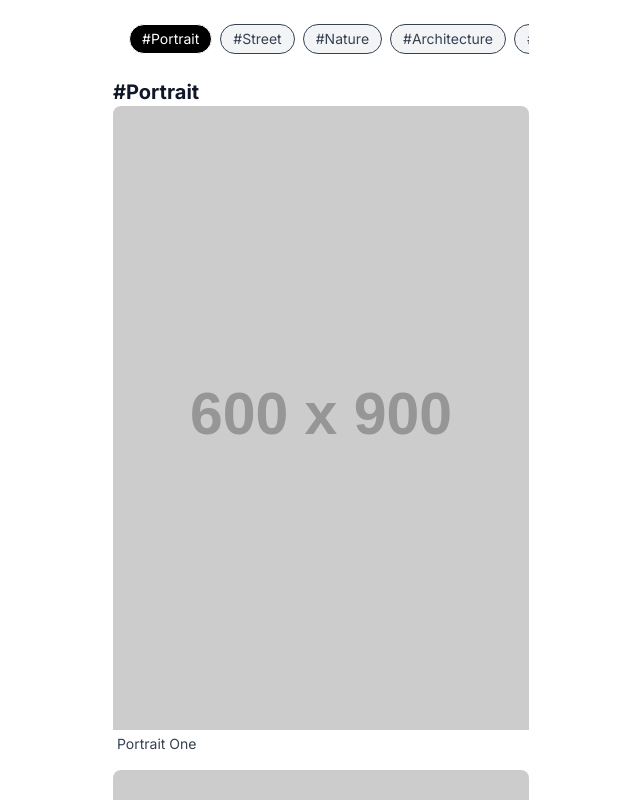
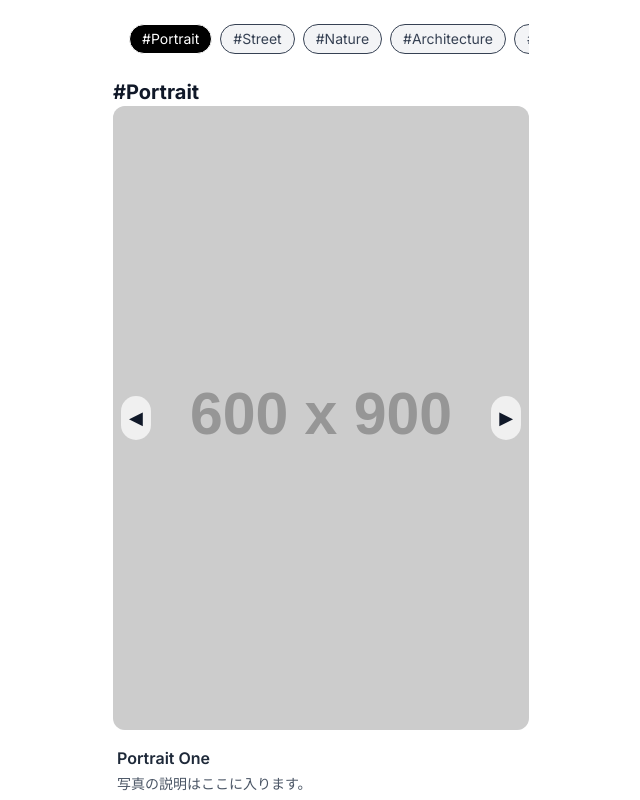
Before and after one commit to shuji0425/photo-frontend, a Next.js app: page / in a window 1280 px wide. Shown: the top 800 px of the page, without its empty margins (319-959 px from the left). Built offline with nearby package versions, Linux system fonts and the light colour scheme.

Commit message:
写真一覧を横表示

```diff
--- a/src/app/page.tsx
+++ b/src/app/page.tsx
@@ -3,8 +3,7 @@
 import { useState } from "react";
 import CategoryTagList from "@/components/category/CategoryTagList";
 import { mockPhotos } from "@/data/photo";
-import { Photo } from "@/types/photo";
-import PhotoList from "@/components/photo/PhotoList";
+import PhotoViewer from "@/components/photo/PhotoViewer";
 
 const availableTags = [
   "Portrait",
@@ -19,9 +18,6 @@ const availableTags = [
 
 export default function HomePage() {
   const [selectedTag, setSelectedTag] = useState("Portrait");
-  const filteredPhotos: Photo[] = mockPhotos.filter((photo) =>
-    photo.tags.includes(selectedTag)
-  );
 
   return (
     <div className="p-4 w-full max-w-md">
@@ -35,7 +31,7 @@ export default function HomePage() {
       {/* 今後のパーツ */}
       <div className="mt-4">
         <h1 className="text-xl font-bold">#{selectedTag}</h1>
-        <PhotoList photos={filteredPhotos} />
+        <PhotoViewer photos={mockPhotos} />
       </div>
     </div>
   );
--- /dev/null
+++ b/src/components/photo/PhotoDetails.tsx
@@ -0,0 +1,18 @@
+import type { Photo } from "@/types/photo";
+
+type Props = {
+  photo: Photo;
+};
+
+// 説明表示
+export default function PhotoDetails({ photo }: Props) {
+  return (
+    <div className="px-1 space-y-1 text-sm text-gray-800">
+      {photo.title && (
+        <h2 className="text-base font-semibold">{photo.title}</h2>
+      )}
+      <p className="text-gray-600">写真の説明はここに入ります。</p>
+      {/* 撮影位置追加できる */}
+    </div>
+  );
+}
--- /dev/null
+++ b/src/components/photo/PhotoMainView.tsx
@@ -0,0 +1,37 @@
+import Image from "next/image";
+import type { Photo } from "@/types/photo";
+
+type Props = {
+  photo: Photo;
+  onPrev: () => void;
+  onNext: () => void;
+};
+
+// 写真を表示しスライドさせられる
+export default function PhotoMainView({ photo, onPrev, onNext }: Props) {
+  return (
+    <div className="relative w-full aspect-[2/3] bg-gray-100 rounded-xl overflow-hidden">
+      <Image
+        src={photo.url}
+        alt={photo.title ?? ""}
+        fill
+        className="object-contain"
+        sizes="(max-width: 768px) 100vw, 400px"
+      />
+
+      {/* 左右の矢印 */}
+      <button
+        onClick={onPrev}
+        className="absolute left-2 top-1/2 -translate-y-1/2 bg-white/70 rounded-full p-2 text-lg"
+      >
+        ◀︎
+      </button>
+      <button
+        onClick={onNext}
+        className="absolute right-2 top-1/2 -translate-y-1/2 bg-white/70 rounded-full p-2 text-lg"
+      >
+        ▶︎
+      </button>
+    </div>
+  );
+}
--- /dev/null
+++ b/src/components/photo/PhotoThumbnailList.tsx
@@ -0,0 +1,36 @@
+import Image from "next/image";
+import type { Photo } from "@/types/photo";
+
+type Props = {
+  photos: Photo[];
+  currentIndex: number;
+  onSelect: (index: number) => void;
+};
+
+export default function PhotoThumbnailList({
+  photos,
+  currentIndex,
+  onSelect,
+}: Props) {
+  return (
+    <div className="flex gap-2 overflow-x-auto px-1 py-2">
+      {photos.map((photo, index) => (
+        <button
+          key={photo.id}
+          onClick={() => onSelect(index)}
+          className={`relative w-16 h-16 flex-shrink-0 rounded-md overflow-hidden border ${
+            index === currentIndex ? "border-black" : "border-gray-300"
+          }`}
+        >
+          <Image
+            src={photo.url}
+            alt=""
+            fill
+            className="object-cover"
+            sizes="64px"
+          />
+        </button>
+      ))}
+    </div>
+  );
+}
--- /dev/null
+++ b/src/components/photo/PhotoViewer.tsx
@@ -0,0 +1,39 @@
+"use client";
+
+import { useState } from "react";
+import type { Photo } from "@/types/photo";
+import PhotoMainView from "./PhotoMainView";
+import PhotoDetails from "./PhotoDetails";
+import PhotoThumbnailList from "./PhotoThumbnailList";
+
+type Props = {
+  photos: Photo[];
+};
+
+export default function PhotoViewer({ photos }: Props) {
+  const [currentIndex, setCurrentIndex] = useState(0);
+  const currentPhoto = photos[currentIndex];
+
+  return (
+    <div className="space-y-4">
+      {/* メイン画像スライド表示 */}
+      <PhotoMainView
+        photo={currentPhoto}
+        onPrev={() =>
+          setCurrentIndex((prev) => (prev - 1 + photos.length) % photos.length)
+        }
+        onNext={() => setCurrentIndex((prev) => (prev + 1) % photos.length)}
+      />
+
+      {/* 詳細情報 */}
+      <PhotoDetails photo={currentPhoto} />
+
+      {/* サムネイル一覧 */}
+      <PhotoThumbnailList
+        photos={photos}
+        currentIndex={currentIndex}
+        onSelect={(index) => setCurrentIndex(index)}
+      />
+    </div>
+  );
+}
```
